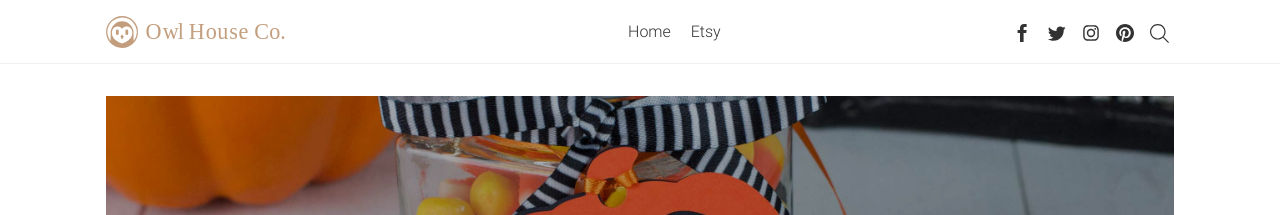
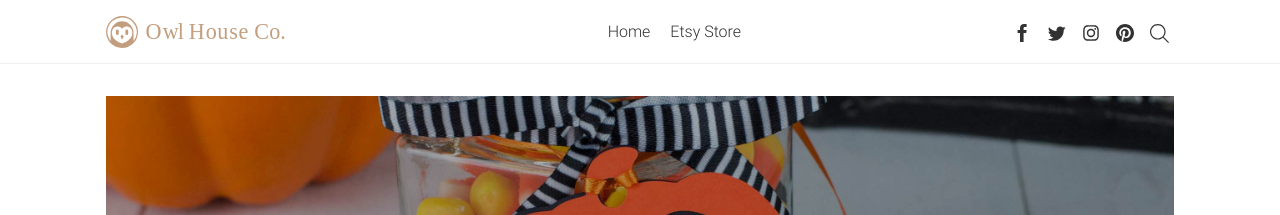
Before and after one commit to btamps/owlhouse, a Jekyll site: the page built from index.html, in a window 1280 px wide and 900 px high. Shown: the top 215 px of the window. Built offline with Jekyll 4.4.1, drawn with Linux system fonts in a browser that asks for light colours; the list of posts is cut into pages by our own code.

Commit message:
change copy of link

```diff
--- a/_includes/navigation.html
+++ b/_includes/navigation.html
@@ -13,5 +13,5 @@
 {% endfor %}
 
 <li class='c-nav__item'>
-  <a href='{{ site.etsy }}/' class='c-nav__link'>Etsy</a>
+  <a href='{{ site.etsy }}/' class='c-nav__link'>Etsy Store</a>
 </li>
```
